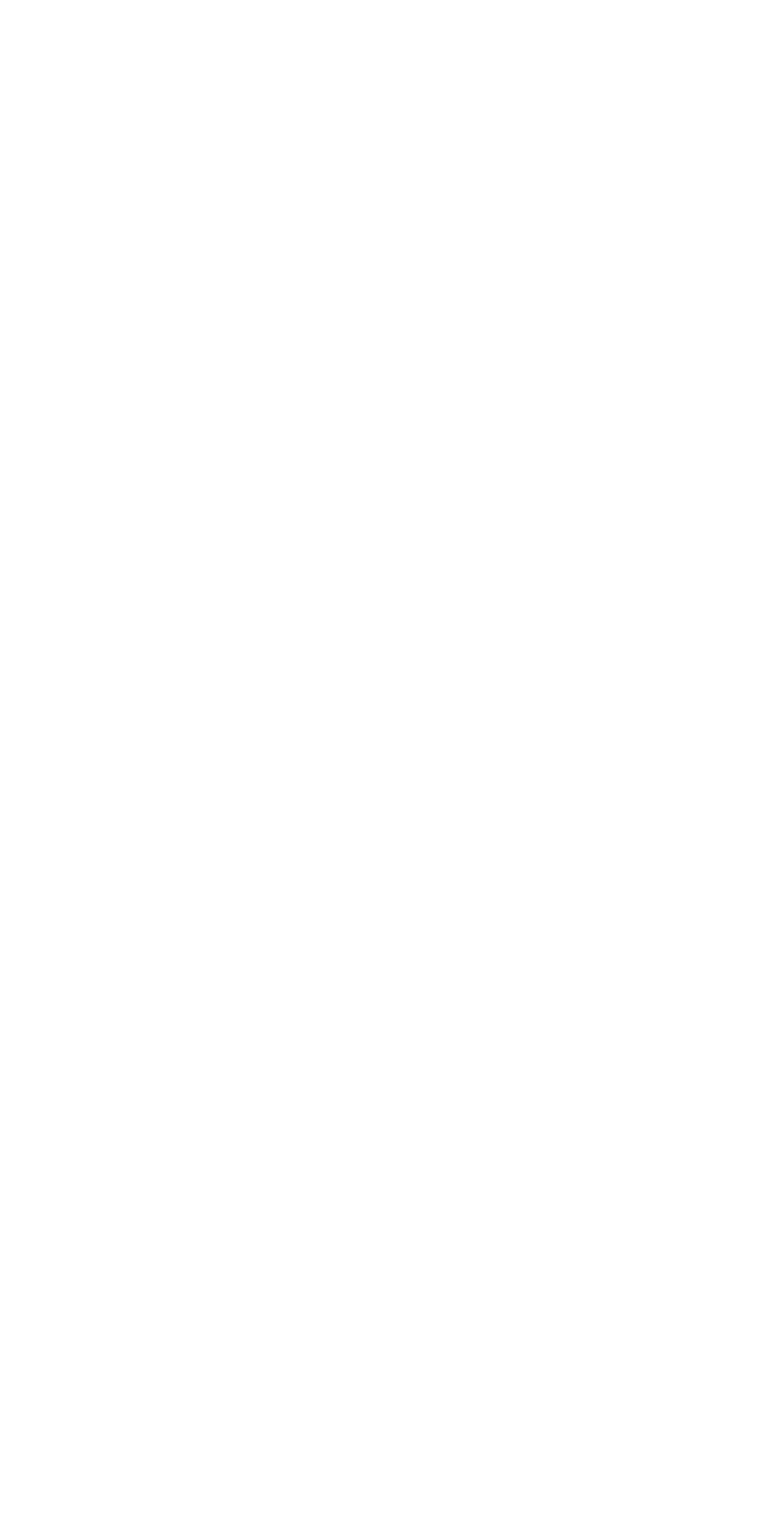
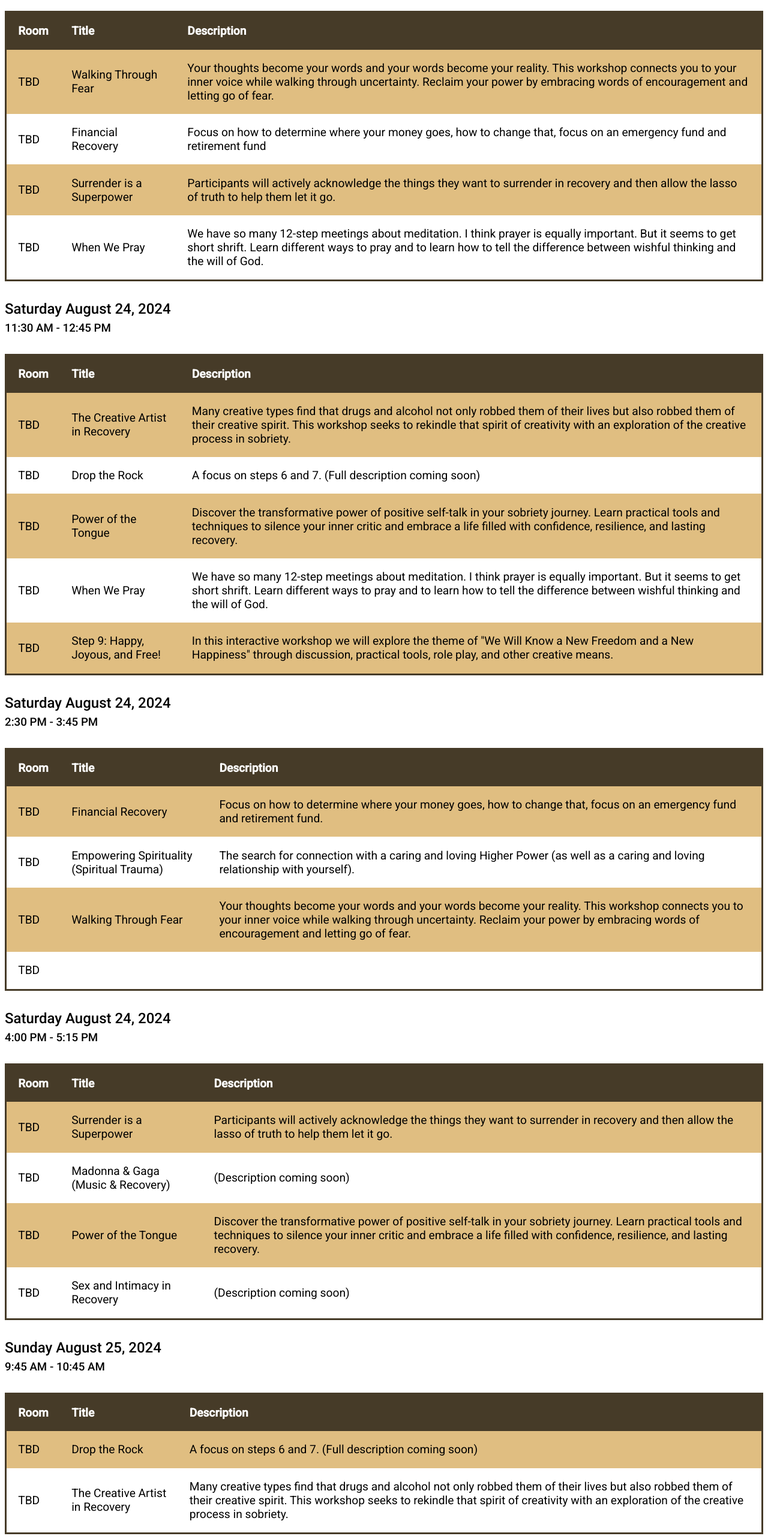
Before and after one commit to chicagoroundup/cosmicbowlinggraph, a SvelteKit app: page /talks in a window 1280 px wide. Before the commit this address had no page. Shown: the part 103-2669 px from the top of the page at 60% size. Before the commit the page ends 800 px from the top, so only its background shows below. Built offline with nearby package versions, Linux system fonts and the light colour scheme.

Commit message:
Adding talks

```diff
--- a/src/routes/history/+page.svelte
+++ b/src/routes/history/+page.svelte
@@ -42,6 +42,7 @@
 		{ title: 'Chosen Family Reunion', time: '2023' },
 		{ title: 'Death of Denial', time: '2024' }
 	];
+
 </script>
 
 <Timeline position="alternate">
--- /dev/null
+++ b/src/routes/talks/+page.svelte
@@ -0,0 +1,276 @@
+<section>
+	<header>
+		<h2>Saturday August 24, 2024</h2>
+		<h3>10:00 AM - 11:15 AM</h3>
+	</header>
+	<table>
+		<thead>
+			<tr>
+				<th scope="col">Room</th>
+				<th scope="col">Title</th>
+				<th scope="col">Description</th>
+			</tr>
+		</thead>
+		<tbody>
+			<tr>
+				<td>TBD</td>
+				<td>Walking Through Fear</td>
+				<td
+					>Your thoughts become your words and your words become your reality. This workshop
+					connects you to your inner voice while walking through uncertainty. Reclaim your power by
+					embracing words of encouragement and letting go of fear.</td
+				>
+			</tr>
+			<tr>
+				<td>TBD</td>
+				<td>Financial Recovery</td>
+				<td
+					>Focus on how to determine where your money goes, how to change that, focus on an
+					emergency fund and retirement fund</td
+				>
+			</tr>
+			<tr>
+				<td>TBD</td>
+				<td>Surrender is a Superpower</td>
+				<td
+					>Participants will actively acknowledge the things they want to surrender in recovery and
+					then allow the lasso of truth to help them let it go.
+				</td>
+			</tr>
+			<tr>
+				<td>TBD</td>
+				<td>When We Pray</td>
+				<td
+					>We have so many 12-step meetings about meditation. I think prayer is equally important.
+					But it seems to get short shrift. Learn different ways to pray and to learn how to tell
+					the difference between wishful thinking and the will of God.</td
+				>
+			</tr>
+		</tbody>
+	</table>
+</section>
+<section>
+	<header>
+		<h2>Saturday August 24, 2024</h2>
+		<h3>11:30 AM - 12:45 PM</h3>
+	</header>
+	<table>
+		<thead>
+			<tr>
+				<th scope="col">Room</th>
+				<th scope="col">Title</th>
+				<th scope="col">Description</th>
+			</tr>
+		</thead>
+		<tbody>
+			<tr>
+				<td>TBD</td>
+				<td>The Creative Artist in Recovery</td>
+				<td
+					>Many creative types find that drugs and alcohol not only robbed them of their lives but
+					also robbed them of their creative spirit. This workshop seeks to rekindle that spirit of
+					creativity with an exploration of the creative process in sobriety.</td
+				>
+			</tr>
+			<tr>
+				<td>TBD</td>
+				<td>Drop the Rock</td>
+				<td>A focus on steps 6 and 7. (Full description coming soon)</td>
+			</tr>
+			<tr>
+				<td>TBD</td>
+				<td>Power of the Tongue</td>
+				<td
+					>Discover the transformative power of positive self-talk in your sobriety journey. Learn
+					practical tools and techniques to silence your inner critic and embrace a life filled with
+					confidence, resilience, and lasting recovery.
+				</td>
+			</tr>
+			<tr>
+				<td>TBD</td>
+				<td>When We Pray</td>
+				<td
+					>We have so many 12-step meetings about meditation. I think prayer is equally important.
+					But it seems to get short shrift. Learn different ways to pray and to learn how to tell
+					the difference between wishful thinking and the will of God.
+				</td>
+			</tr>
+			<tr>
+				<td>TBD</td>
+				<td>Step 9: Happy, Joyous, and Free!</td>
+				<td
+					>In this interactive workshop we will explore the theme of "We Will Know a New Freedom and
+					a New Happiness" through discussion, practical tools, role play, and other creative means.
+				</td>
+			</tr>
+		</tbody>
+	</table>
+</section>
+<section>
+	<header>
+		<h2>Saturday August 24, 2024</h2>
+		<h3>2:30 PM - 3:45 PM</h3>
+	</header>
+	<table>
+		<thead>
+			<tr>
+				<th scope="col">Room</th>
+				<th scope="col">Title</th>
+				<th scope="col">Description</th>
+			</tr>
+		</thead>
+		<tbody>
+			<tr>
+				<td>TBD</td>
+				<td>Financial Recovery</td>
+				<td
+					>Focus on how to determine where your money goes, how to change that, focus on an
+					emergency fund and retirement fund.</td
+				>
+			</tr>
+			<tr>
+				<td>TBD</td>
+				<td>Empowering Spirituality (Spiritual Trauma) </td>
+				<td
+					>The search for connection with a caring and loving Higher Power (as well as a caring and
+					loving relationship with yourself).</td
+				>
+			</tr>
+			<tr>
+				<td>TBD</td>
+				<td>Walking Through Fear</td>
+				<td
+					>Your thoughts become your words and your words become your reality. This workshop
+					connects you to your inner voice while walking through uncertainty. Reclaim your power by
+					embracing words of encouragement and letting go of fear.</td
+				>
+			</tr>
+			<tr>
+				<td>TBD</td>
+				<td></td>
+				<td></td>
+			</tr>
+		</tbody>
+	</table>
+</section>
+<section>
+	<header>
+		<h2>Saturday August 24, 2024</h2>
+		<h3>4:00 PM - 5:15 PM</h3>
+	</header>
+	<table>
+		<thead>
+			<tr>
+				<th scope="col">Room</th>
+				<th scope="col">Title</th>
+				<th scope="col">Description</th>
+			</tr>
+		</thead>
+		<tbody>
+			<tr>
+				<td>TBD</td>
+				<td>Surrender is a Superpower</td>
+				<td
+					>Participants will actively acknowledge the things they want to surrender in recovery and
+					then allow the lasso of truth to help them let it go.</td
+				>
+			</tr>
+			<tr>
+				<td>TBD</td>
+				<td>Madonna & Gaga (Music & Recovery)</td>
+				<td>(Description coming soon)</td>
+			</tr>
+			<tr>
+				<td>TBD</td>
+				<td>Power of the Tongue</td>
+				<td
+					>Discover the transformative power of positive self-talk in your sobriety journey. Learn
+					practical tools and techniques to silence your inner critic and embrace a life filled with
+					confidence, resilience, and lasting recovery.</td
+				>
+			</tr>
+			<tr>
+				<td>TBD</td>
+				<td>Sex and Intimacy in Recovery</td>
+				<td>(Description coming soon)</td>
+			</tr>
+		</tbody>
+	</table>
+</section>
+<section>
+	<header>
+		<h2>Sunday August 25, 2024</h2>
+		<h3>9:45 AM - 10:45 AM</h3>
+	</header>
+	<table>
+		<thead>
+			<tr>
+				<th scope="col">Room</th>
+				<th scope="col">Title</th>
+				<th scope="col">Description</th>
+			</tr>
+		</thead>
+		<tbody>
+			<tr>
+				<td>TBD</td>
+				<td>Drop the Rock</td>
+				<td>A focus on steps 6 and 7. (Full description coming soon)</td>
+			</tr>
+			<tr>
+				<td>TBD</td>
+				<td>The Creative Artist in Recovery</td>
+				<td
+					>Many creative types find that drugs and alcohol not only robbed them of their lives but
+					also robbed them of their creative spirit. This workshop seeks to rekindle that spirit of
+					creativity with an exploration of the creative process in sobriety.</td
+				>
+			</tr>
+		</tbody>
+	</table>
+</section>
+
+<style>
+	header {
+		margin: 2em 0;
+	}
+	h2 {
+		font-family: 'Roboto', sans-serif;
+		font-weight: 500;
+		font-style: normal;
+		margin: 0 0 0.3em 0;
+		padding: 0;
+	}
+	h3 {
+		font-family: 'Roboto', sans-serif;
+		font-weight: 500;
+		font-style: normal;
+		margin: 0;
+		padding: 0;
+	}
+
+	table {
+		border: 3px solid #463b28;
+		border-collapse: collapse;
+		font-family: 'Roboto', sans-serif;
+		font-weight: 400;
+		font-style: normal;
+		margin: 0;
+		padding: 0;
+	}
+
+	table th {
+		background-color: #463b28;
+		color: #fff;
+		padding: 1em;
+		font-size: 1.2em;
+		text-align: left;
+	}
+
+	table tbody td {
+		font-size: 1.2em;
+		padding: 1em;
+	}
+	table tbody tr:nth-child(odd) {
+		background-color: #e0be81;
+	}
+</style>
```
